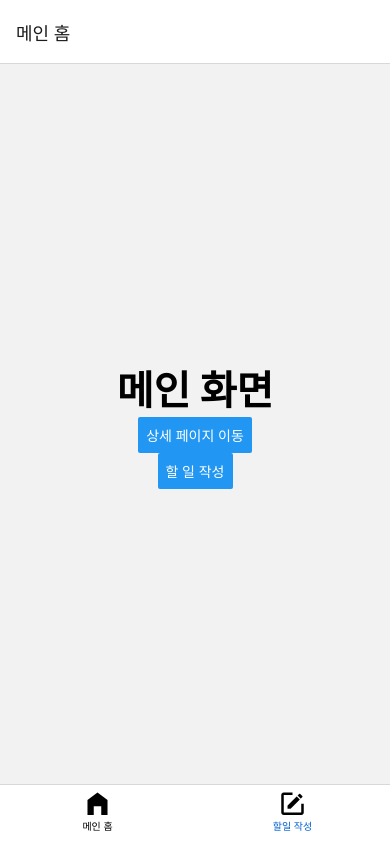
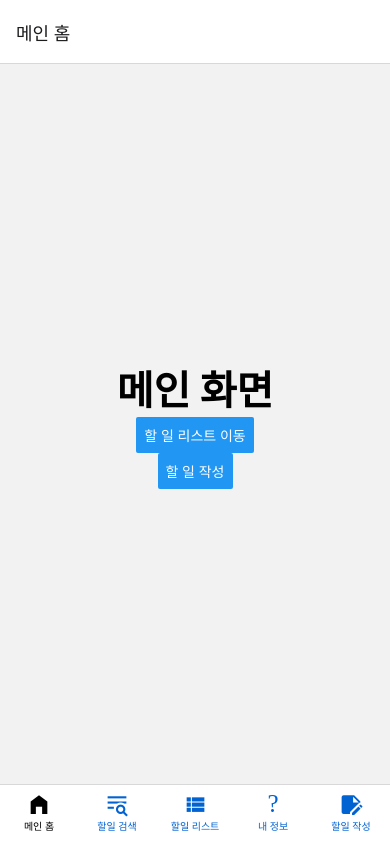
Before and after one commit to hyuns000/todo-app-25-07-04, a React Native app: screen / in a window 390 px wide. Built offline with nearby package versions, Linux system fonts and the light colour scheme.

Commit message:
Tab Screen name에 맞는 아이콘 적용

```diff
--- a/App.js
+++ b/App.js
@@ -11,35 +11,64 @@
   const navigation = useNavigation();//3강 useNavigation, 복잡할 때 유연하게 사용
   //복잡한 구조인 경우에만 필요하다.
   return (
-    <View style={{flex: 1, alignItems: 'center', justifyContent: 'center'}}>
+    <View style={{flex: 1, alignItems: "center", justifyContent: "center"}}>
       <Text style={{fontSize: 40, fontWeight: "bold"}}>메인 화면</Text>
       <Button
-        title="상세 페이지 이동"
-        onPress={() => navigation.navigate('Details')}>
+        title="할 일 리스트 이동"
+        onPress={() => navigation.navigate("TodoList")}>
       </Button>
       <Button
         title="할 일 작성"
-        onPress={() => navigation.navigate('TodoWrite')}>
+        onPress={() => navigation.navigate("TodoWrite")}>
       </Button>
     </View>
   );
 }
-//3강 push와 navigate 차이점
-const DetailScreen = ({route, navigation}) => {
-  const todo = route.params?.todo;//4강 글을 작성시  param으로 전달된 값을 받는다.
 
-
-  return (
+const TodoSearchScreen = () => {
+   return (
     <View style={{flex: 1, alignItems: 'center', justifyContent: 'center'}}>
-      <Text style={{fontSize: 40, fontWeight: "bold"}}>상세보기 화면</Text>
-      <Text style={{fontSize: 40, fontWeight: "bold"}}>
-        작성 내용 : {todo}
-        </Text>
-       <Button title="홈으로 이동" onPress={() => navigation.navigate('Home')}></Button>
-       <Button title="상세페이지로 이동" onPress={() => navigation.push('Details')}></Button>
+      <Text style={{fontSize: 40, fontWeight: "bold"}}>할일 검색</Text>
     </View>
   );
 }
+
+const TodoListScreen = () => {
+   return (
+    <View style={{flex: 1, alignItems: 'center', justifyContent: 'center'}}>
+      <Text style={{fontSize: 40, fontWeight: "bold"}}>할일 리스트</Text>
+    </View>
+  );
+}
+
+const MyPageScreen = () => {
+   return (
+    <View style={{flex: 1, alignItems: 'center', justifyContent: 'center'}}>
+      <Text style={{fontSize: 40, fontWeight: "bold"}}>내 정보</Text>
+    </View>
+  );
+}
+
+
+
+
+
+//3강 push와 navigate 차이점
+// const DetailScreen = ({route, navigation}) => {
+//   const todo = route.params?.todo;//4강 글을 작성시  param으로 전달된 값을 받는다.
+
+
+//   return (
+//     <View style={{flex: 1, alignItems: 'center', justifyContent: 'center'}}>
+//       <Text style={{fontSize: 40, fontWeight: "bold"}}>상세보기 화면</Text>
+//       <Text style={{fontSize: 40, fontWeight: "bold"}}>
+//         작성 내용 : {todo}
+//         </Text>
+//        <Button title="홈으로 이동" onPress={() => navigation.navigate('Home')}></Button>
+//        <Button title="상세페이지로 이동" onPress={() => navigation.push('Details')}></Button>
+//     </View>
+//   );
+// }
 
 //4강
 const TodoWriteScreen = ({navigation}) => {
@@ -63,6 +92,8 @@
 </Pressable></>
   );
 }
+
+
 
 //2강 상단좌측에 HOME
 const StackActions = createNativeStackNavigator();
@@ -97,8 +128,7 @@
       <StackActions.Screen name="TodoWrite" component={TodoWriteScreen} />
       <StackActions.Screen name="Details" component={DetailScreen} />
     </StackActions.Navigator> */}
-    <Tab.Navigator screenOptions={{
-      tabBarLableStyle: {
+    <Tab.Navigator screenOptions={({route }) => ( {tabBarLableStyle: {
         fontSize: 12,
         paddingBottom: 10,
         fontWeight: "bold",
@@ -112,22 +142,48 @@
         },
         tabBarInactiveTintColor: '#0163d2',
         tabBarActiveTintColor: 'black',
+        tabBarIcon: ({color, size}) => {
+          let iconName;
 
-        headerRight: () => (
-          <Pressable onPress={() => alert("클릭됨!!")}>
-            <Text style={{ color: "#fff", fontWeight: "bold"}}>Menu</Text>
-          </Pressable>
-        )
-    }}>
-      <Tab.Screen name="Home" component={HomeScreen} options={{title: "메인 홈", tabBarIcon: (focused) => (
-       <MaterialCommunityIcons name="home-variant" size={30} color="black" />
-      )
+          if (route.name === 'Home') {
+           iconName = "home-variant"; //5강 아이콘 이름 변경
+          }
+           else if (route.name === 'TodoSearch') {
+            iconName = "text-search";
+          }
+          else if (route.name === 'TodoWrite') {
+            iconName = "note-edit";
+          }
+          else if (route.name === 'TodoList') {
+            iconName = "view-list"
+          }
+          else if (route.name === 'MyPage') {
+            iconName = "accont-circle";
+          }
+            return <MaterialCommunityIcons name={iconName} size={size} color={color} />;
+
+        },
+      })}
+
+    >
+      <Tab.Screen name="Home" component={HomeScreen} options={{title: "메인 홈",
     }}
        />
+      <Tab.Screen name="TodoSearch" component={TodoSearchScreen}
+      options={{title: "할일 검색",
+      }}/>
+      <Tab.Screen name="TodoList" component={TodoListScreen}
+      options={{title: "할일 리스트",
+
+      }}/>
+      <Tab.Screen name="MyPage" component={MyPageScreen}
+      options={{title: "내 정보",
+
+      }}/>
       <Tab.Screen name="TodoWrite" component={TodoWriteScreen}
-      options={{title: "할일 작성", tabBarIcon: (focused) => (
-       <MaterialCommunityIcons name="square-edit-outline" size={30} color="black" />
-      )}}/>
+      options={{title: "할일 작성",
+
+      }}/>
     </Tab.Navigator>
    </NavigationContainer>
   );
```
